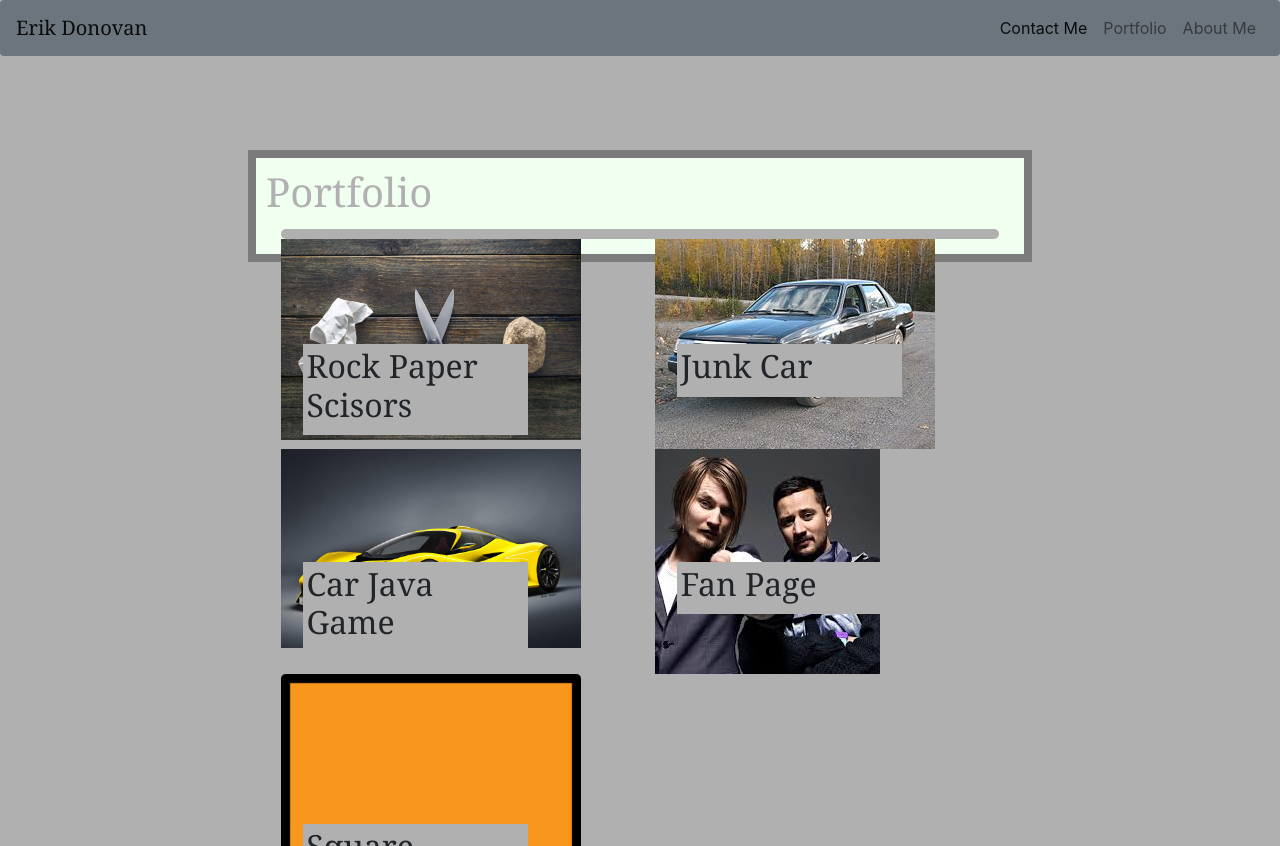
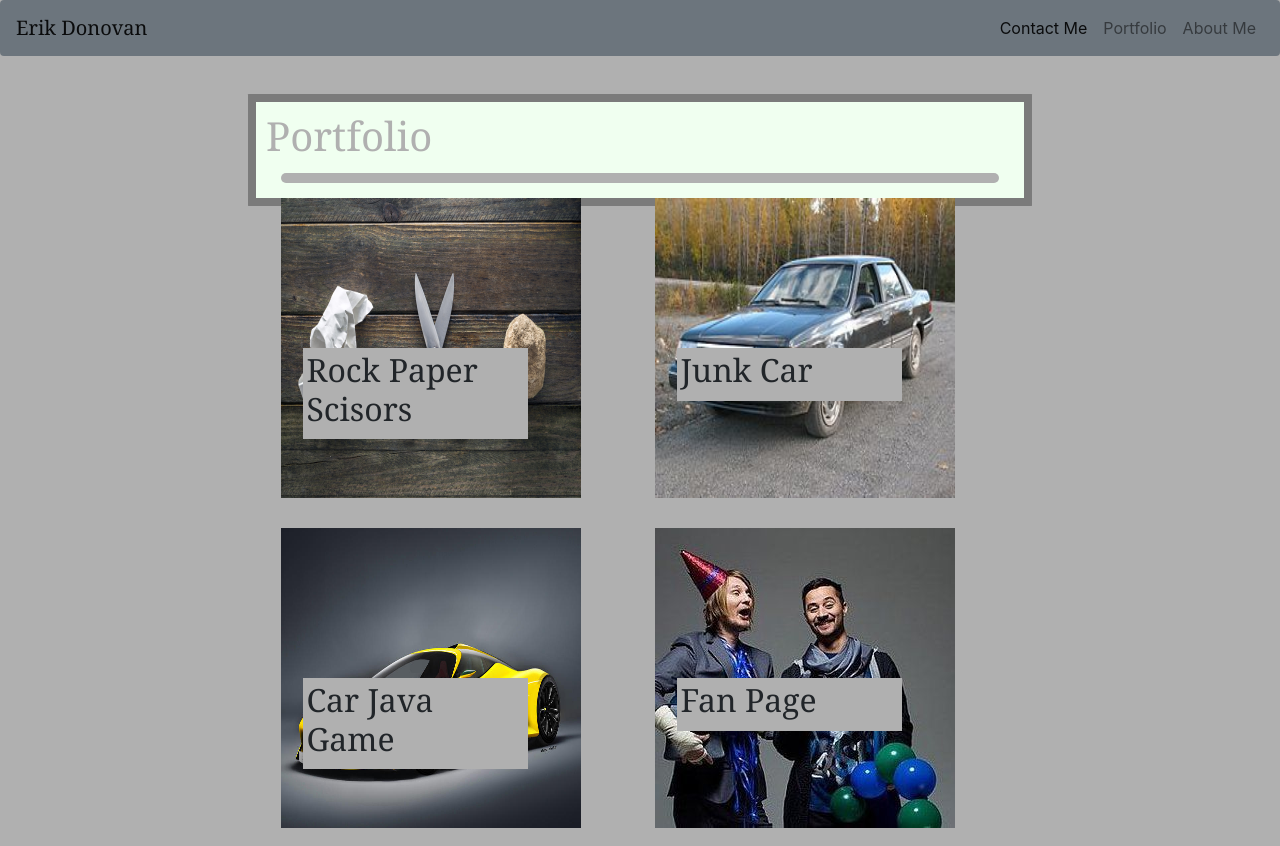
Before and after one commit to ErikDono/homework2, a plain HTML site: page portfolio.html in a window 1280 px wide. Shown: the top 846 px of the page. Drawn offline with nearby package versions, Linux system fonts and the light colour scheme.

Commit message:
added pictures into portfolio and next is cleaning and making sure things work

```diff
--- a/assets/style.css
+++ b/assets/style.css
@@ -2,8 +2,8 @@
 body{background-color: #B0B0B0;}
 
 img {
-    max-width: 300px;
-    max-height: 300px;
+    width: 300px;
+    height: 300px;
     /* trying to use the container within the wrapper did not work, so i rezised it here... */
 }
 .rowHeaderStyle {
@@ -37,15 +37,14 @@ img {
     /* see above, i ended up just rezising all images on the page */
 }
 
-.topBuffer{
+.buffer{
     margin-top: 15px;
+    margin-bottom: 15px;
+
 }
 
-.contactstyle{
-font-size: 25px;
-font-family: 'Gill Sans', 'Gill Sans MT', Calibri, 'Trebuchet MS', sans-serif;
-}
-/* ^^^this was me trying to get the text to flow underneath on index.html
+
+/* this was me trying to get the text to flow underneath on index.html
  .overflow {
     float: inline-end;
     overflow: visible;} */
--- a/portfolio.html
+++ b/portfolio.html
@@ -14,8 +14,8 @@
 
 </head>
 
-<!-- /I added navbar-fixed-top, but it did not fix the bav bar to the top of the page... -->
-<nav class="navbar navbar-expand-lg navbar-light bg-secondary rounded">
+
+<nav class="navbar fixed-top navbar-expand-lg navbar-light bg-secondary rounded">
 
     <a class="navbar-brand" href="#">Erik Donovan</a>
 
@@ -43,42 +43,51 @@
             <div class="divider">
                 <div class="row">
                     <div class="col-md">
+                        <div class="buffer">
                             <div class="Thumbnail">
                                 <a href="assets/rps.html">
                                     <img src="assets/rps.jpg" alt="rps" />
                                 </a>
+                            </div>
                         </div>
                         <div class="caption">
                             <h2> Rock Paper Scisors</h2>
                         </div>
                     </div>
                     <div class="col-md">
+                        <div class="buffer">
                             <div class="Thumbnail">
                                 <a href="assets/car.html.html">
                                     <img src="assets/car.jpg" alt="Junk Car" />
                                 </a>
+                            </div>
                         </div>
                         <div class="caption">
                             <h2> Junk Car</h2>
                         </div>
                     </div>
                 </div>
+
                 <div class="row">
                     <div class="col-md">
+                        <div class="buffer">
                             <div class="Thumbnail">
                                 <a href="assets/carTravel.html.html">
                                     <img src="assets/carTravel.jpg" alt="Car Game" />
                                 </a>
+                            </div>
                         </div>
                         <div class="caption">
                             <h2> Car Java Game</h2>
                         </div>
                     </div>
                     <div class="col-md">
+                        <div class="buffer">
                             <div class="Thumbnail">
                                 <a href="assets/fanpage.html.html">
-                                <img src="assets/fanpage.jpeg" alt="Fan Page" />
+                                    <img src="assets/fanpage.jpg" alt="Fan Page" />
                                 </a>
+                            </div>
                         </div>
                         <div class="caption">
                             <h2> Fan Page</h2>
@@ -87,19 +96,18 @@
                 </div>
                 <div class="row">
                     <div class="col-md-6">
+                        <div class="buffer">
                             <div class="Thumbnail">
                                 <a href="assets/square.html.html">
                                     <img src="assets/square.png" alt="Square Squeeze" />
                                 </a>
                             </div>
+                        </div>
                         <div class="caption">
                             <h2> Square Squeeze</h2>
                         </div>
                     </div>
-
-
                 </div>
-
             </div>
         </div>
 
```
Also changed, not shown: contact.html (+1 -2 lines), assets/fanpage.jpg (added), 1 other file. Lines whose indentation alone changed are shown as unchanged.
